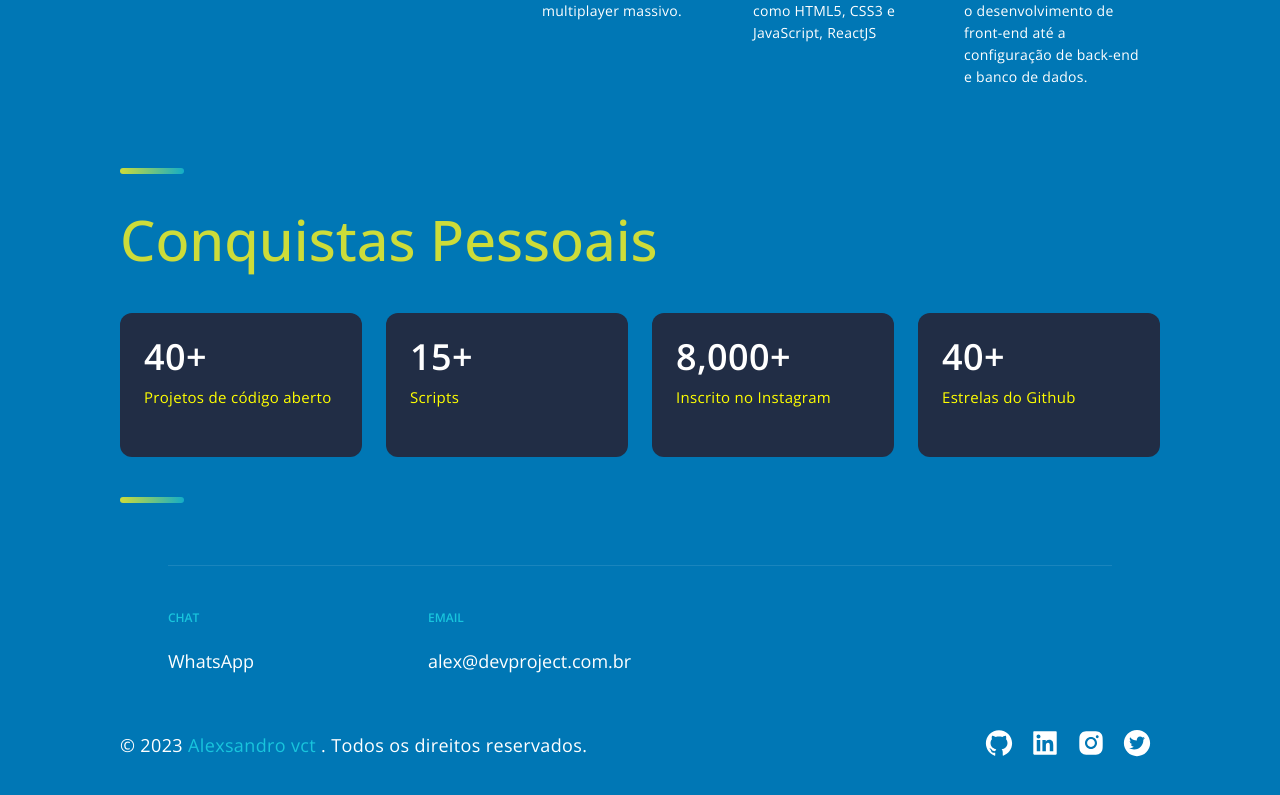
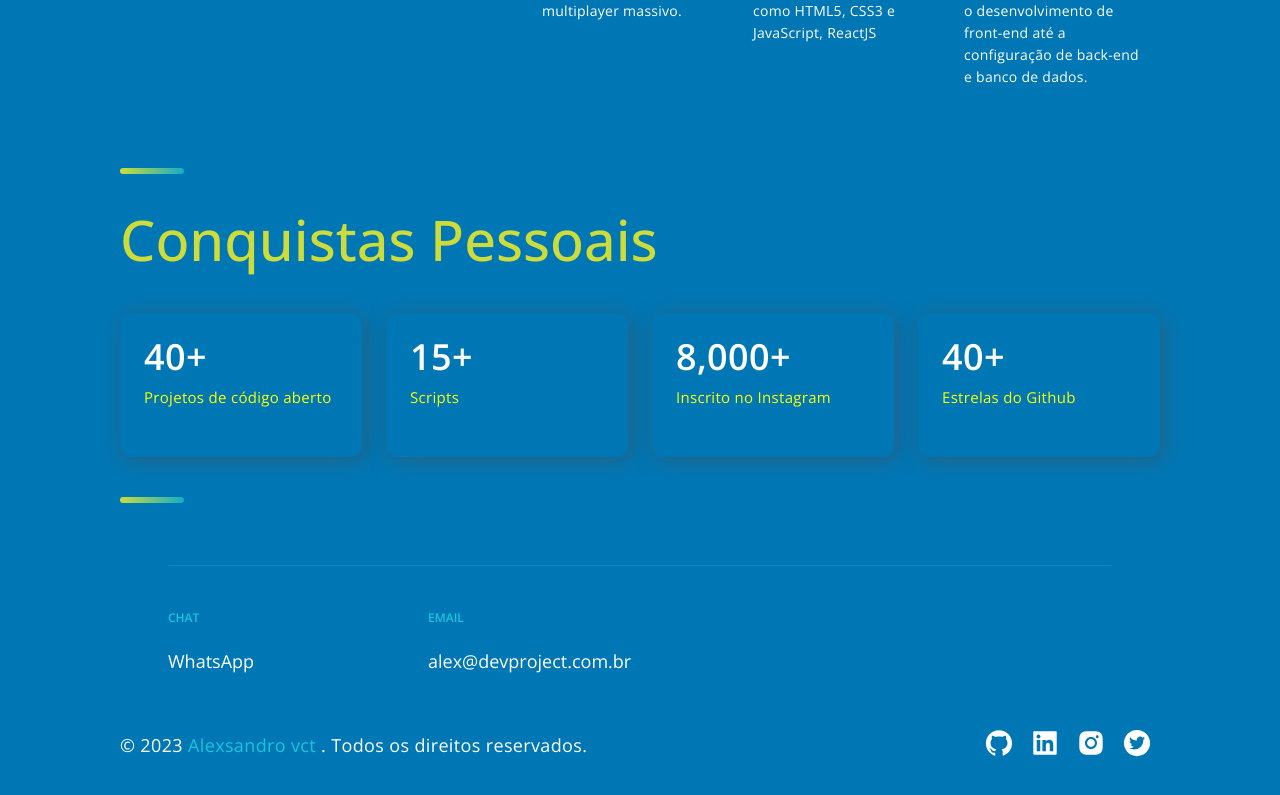
Before and after one commit to AlexsandroVcT/Portfolio-NextJS, a Next.js app: page / in a window 1280 px wide. Shown: the part 4937-5732 px from the top of the page. Built offline with nearby package versions, Linux system fonts and the light colour scheme.

Commit message:
Stylização Conquistas

```diff
--- a/src/components/Acomplishments/AcomplishmentsStyles.js
+++ b/src/components/Acomplishments/AcomplishmentsStyles.js
@@ -23,8 +23,9 @@ export const Boxes = styled.div`
 `;
 
 export const Box = styled.div`
-  background: #212d45;
+  background: #0077b5;
   border-radius: 12px;
+  box-shadow: 3px 3px 20px rgba(80, 78, 78, 0.5);
   height: 144px;
   padding: 24px;
   @media ${(props) => props.theme.breakpoints.lg} {
```
